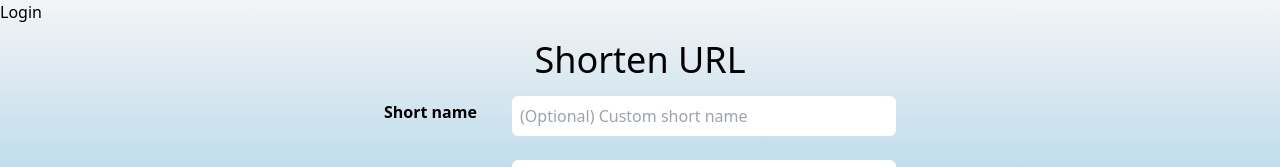
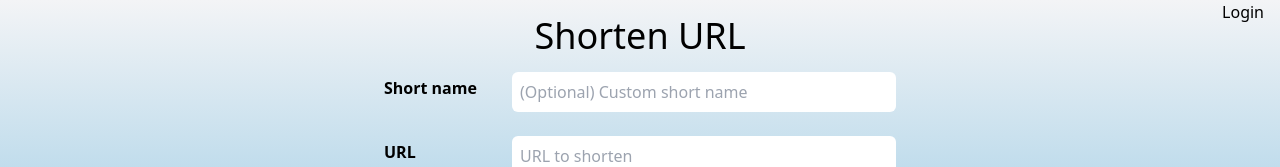
Before and after one commit to OliverFlecke/url-shortener, a Next.js app: page / in a window 1280 px wide. Shown: the top 167 px of the page. Built offline with nearby package versions, Linux system fonts and the light colour scheme; no server answers.

Commit message:
feat: Added nav bar with view to indicate whenether a user is logged in

```diff
--- a/pages/_app.tsx
+++ b/pages/_app.tsx
@@ -4,7 +4,7 @@ import React from 'react';
 import 'src/compiled.css';
 import { sky } from 'tailwindcss/colors';
 
-const Layout = function ({ Component, pageProps }: AppProps) {
+export default function App({ Component, pageProps }: AppProps) {
 	return (
 		<>
 			<Head>
@@ -32,6 +32,4 @@ const Layout = function ({ Component, pageProps }: AppProps) {
 			</main>
 		</>
 	);
-};
-
-export default Layout;
+}
--- /dev/null
+++ b/pages/_document.tsx
@@ -0,0 +1,27 @@
+import Document, {
+	DocumentContext,
+	Head,
+	Html,
+	Main,
+	NextScript,
+} from 'next/document';
+import React from 'react';
+
+export default class MyDocument extends Document {
+	static async getInitialProps(ctx: DocumentContext) {
+		const initialProps = await Document.getInitialProps(ctx);
+		return { ...initialProps };
+	}
+
+	render() {
+		return (
+			<Html>
+				<Head />
+				<body className="min-h-screen">
+					<Main />
+					<NextScript />
+				</body>
+			</Html>
+		);
+	}
+}
--- a/pages/index.tsx
+++ b/pages/index.tsx
@@ -1,40 +1,38 @@
+import { GetServerSideProps } from 'next';
 import React, { useCallback, useRef } from 'react';
 import AddUrlForm from '../src/components/AddUrlForm';
+import Nav, { NavProps } from '../src/components/Nav';
 import ShortenedUrlList, {
 	ShortenedUrlListFuncs,
 } from '../src/components/ShortenedUrlList';
 import { randomString } from '../tests/rand';
 
-interface Props {
-	client_id: string;
-	redirect_uri: string;
-	state: string;
-}
-export default function Home({ client_id, redirect_uri, state }: Props) {
+export default function Home(props: NavProps) {
 	const listRef = useRef<ShortenedUrlListFuncs>(null);
 	const refresh = useCallback(
 		() => listRef.current?.refresh() ?? Promise.resolve(),
 		[]
 	);
-	const url = `https://github.com/login/oauth/authorize?client_id=${client_id}&redirect_uri=${redirect_uri}&state=${state}`;
 
 	return (
 		<>
-			<a href={url} className="btn">
-				Login
-			</a>
+			<Nav {...props} />
 			<AddUrlForm refresh={refresh} />
 			<ShortenedUrlList ref={listRef} />
 		</>
 	);
 }
 
-export async function getStaticProps() {
+export const getServerSideProps: GetServerSideProps = async (context) => {
 	return {
 		props: {
 			client_id: process.env.NEXT_PUBLIC_GITHUB_CLIENT_ID,
 			redirect_uri: process.env.NEXT_PUBLIC_GITHUB_REDIRECT_URI,
 			state: randomString(16),
+			user:
+				context.req.cookies.USER === undefined
+					? undefined
+					: JSON.parse(context.req.cookies.USER),
 		},
 	};
-}
+};
--- a/src/components/AddUrlForm.tsx
+++ b/src/components/AddUrlForm.tsx
@@ -49,7 +49,6 @@ const AddUrlForm: React.FC<{ refresh?: () => Promise<void> }> = ({
 
 	return (
 		<div className="flex flex-col items-center px-4">
-			<h2 className="pt-4 text-center text-3xl md:text-4xl">Shorten URL</h2>
 			<label className="styled">
 				<span>Short name</span>
 				<input
--- /dev/null
+++ b/src/components/Nav.tsx
@@ -0,0 +1,65 @@
+import { GetStaticProps } from 'next';
+import React from 'react';
+import { User } from '../../server/auth';
+import { randomString } from '../../tests/rand';
+
+export interface NavProps {
+	client_id?: string;
+	redirect_uri?: string;
+	state?: string;
+	user?: User;
+}
+
+export default function Nav({
+	user,
+	client_id,
+	redirect_uri,
+	state,
+}: NavProps) {
+	return (
+		<nav className="w-full flex justify-center">
+			<h1 className="pt-4 text-center text-3xl md:text-4xl">Shorten URL</h1>
+			<div className="absolute right-0">
+				{user === undefined ? (
+					<LoginButton
+						client_id={client_id}
+						redirect_uri={redirect_uri}
+						state={state}
+					/>
+				) : (
+					<UserView user={user} />
+				)}
+			</div>
+		</nav>
+	);
+}
+
+export const getStaticProps: GetStaticProps = async (_) => {
+	return {
+		props: {
+			client_id: process.env.NEXT_PUBLIC_GITHUB_CLIENT_ID,
+			redirect_uri: process.env.NEXT_PUBLIC_GITHUB_REDIRECT_URI,
+			state: randomString(16),
+		},
+	};
+};
+
+const UserView: React.FC<{ user: User }> = ({ user }) => (
+	<>
+		<img src={user.avatar_url} className="rounded-full w-12 m-4" />
+	</>
+);
+
+const LoginButton: React.FC<{
+	client_id?: string;
+	redirect_uri?: string;
+	state?: string;
+}> = ({ client_id, redirect_uri, state }) => {
+	const url = `https://github.com/login/oauth/authorize?client_id=${client_id}&redirect_uri=${redirect_uri}&state=${state}`;
+
+	return (
+		<a href={url} className="decoration-transparent p-4">
+			Login
+		</a>
+	);
+};
--- a/src/main.css
+++ b/src/main.css
@@ -17,6 +17,7 @@
 	fill: none;
 }
 
+a.btn,
 button.btn {
 	@apply rounded-md py-2 px-6 bg-indigo-700 text-white;
 }
```
Also changed, not shown: 1 other file (tests, documents, lock files or other folders).
